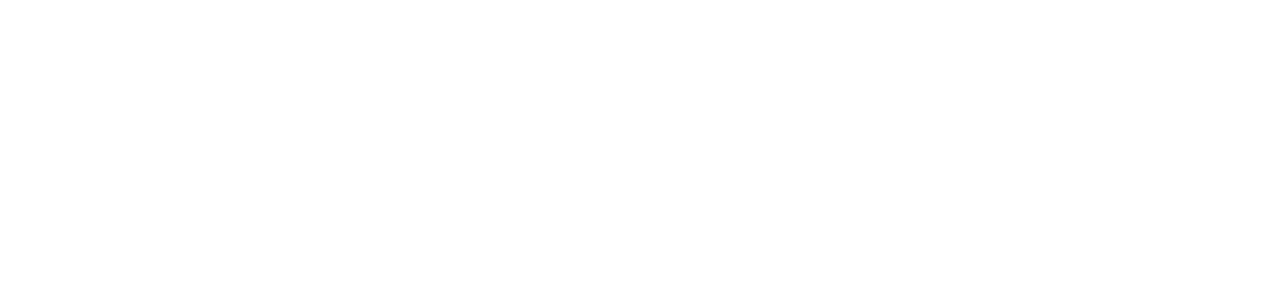
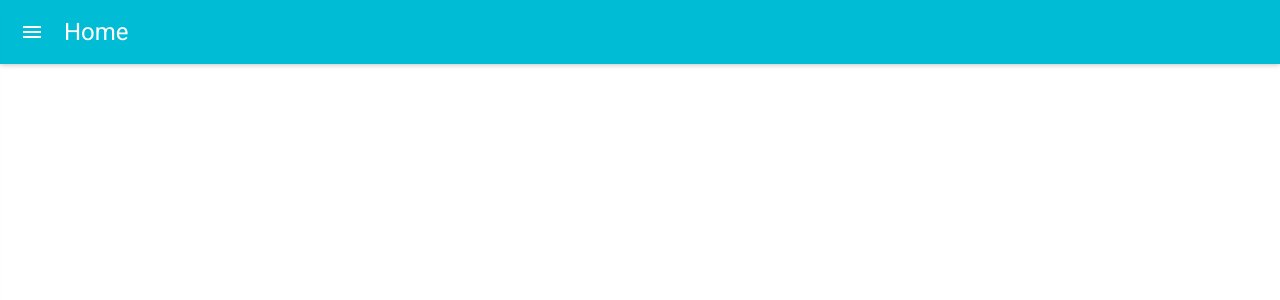
Before and after one commit to kareemdjames/react-portfolio, a React (Create React App) app: page / in a window 1280 px wide. Shown: the top 300 px of the page. Built offline with nearby package versions, Linux system fonts and the light colour scheme.

Commit message:
added nav component and toggle on click works

```diff
--- a/package.json
+++ b/package.json
@@ -3,7 +3,7 @@
   "version": "0.1.0",
   "private": true,
   "dependencies": {
-    "material-ui": "^1.0.0-beta.26",
+    "material-ui": "^0.20.0",
     "material-ui-icons": "^1.0.0-beta.17",
     "react": "^16.2.0",
     "react-dom": "^16.2.0",
--- a/src/App.js
+++ b/src/App.js
@@ -1,14 +1,18 @@
 import React, { Component } from 'react'
 import { BrowserRouter as Router } from 'react-router-dom'
+import MuiThemeProvider from 'material-ui/styles/MuiThemeProvider';
 import './App.css'
+import Nav from './components/Nav'
 
 
 class App extends Component {
   render() {
     return (
-      <div className="App">
-
-      </div>
+      <MuiThemeProvider>
+        <div className="App">
+          <Nav />
+        </div>
+      </MuiThemeProvider>
     );
   }
 }
--- /dev/null
+++ b/src/components/Nav.js
@@ -0,0 +1,41 @@
+import React, { Component } from 'react'
+import { Link } from 'react-router-dom'
+import AppBar from 'material-ui/AppBar'
+import Drawer from 'material-ui/Drawer'
+import MenuItem from 'material-ui/MenuItem'
+
+class Nav extends Component {
+
+  constructor() {
+    super()
+
+    this.state = {
+      open: false
+    }
+  }
+
+  render() {
+
+    return (
+      <div className="nav">
+        <AppBar
+          title="Home"
+          iconClassNameRight="muidocs-icon-navigation-expand-more"
+          onLeftIconButtonClick={() => this.setState({open: !this.state.open})}
+        />
+        <Drawer
+          docked={false}
+          open={this.state.open}
+          onRequestChange={(open) => this.setState({open})}
+        >
+          <MenuItem>Home</MenuItem>
+          <MenuItem>About</MenuItem>
+          <MenuItem>Projects</MenuItem>
+          <MenuItem>Contact</MenuItem>
+        </Drawer>
+      </div>
+    )
+  }
+}
+
+export default Nav
```
Also changed, not shown: 1 other file (tests, documents, lock files or other folders).
